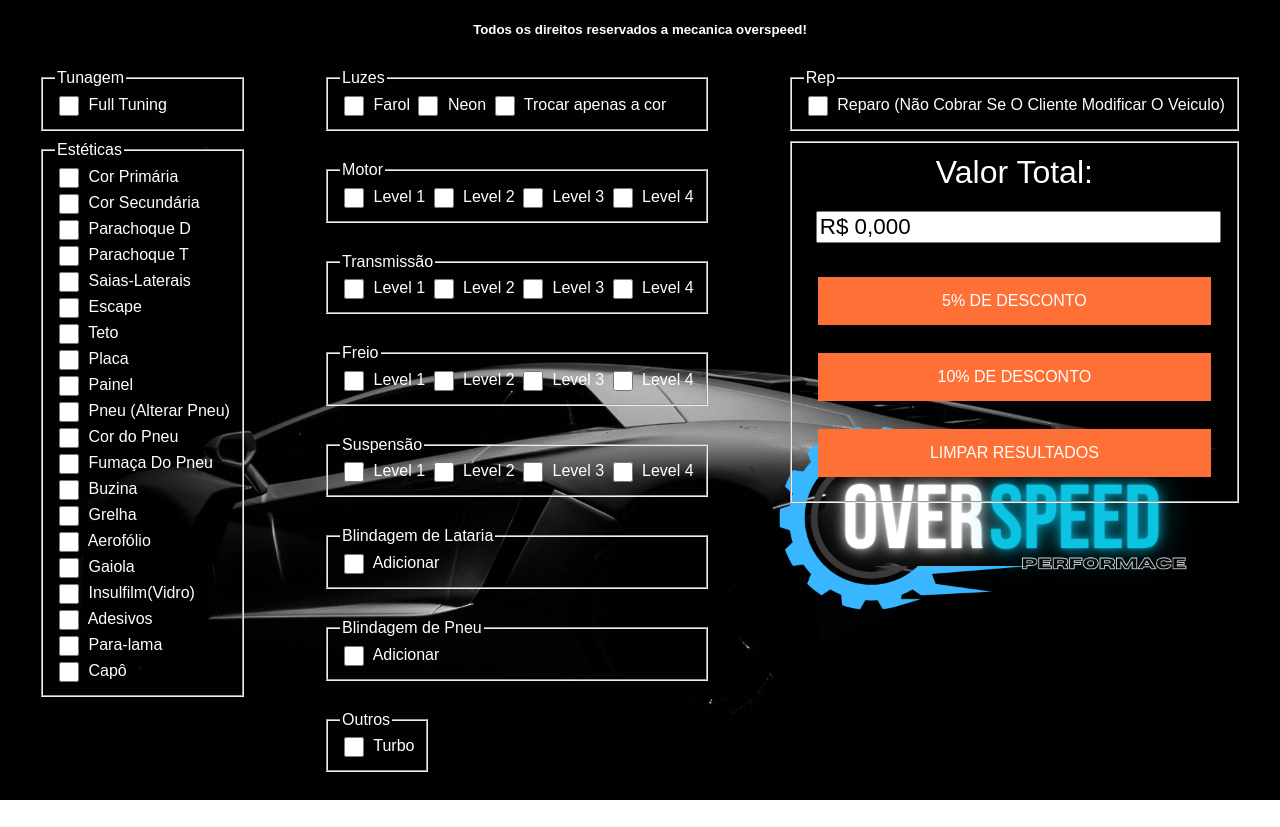
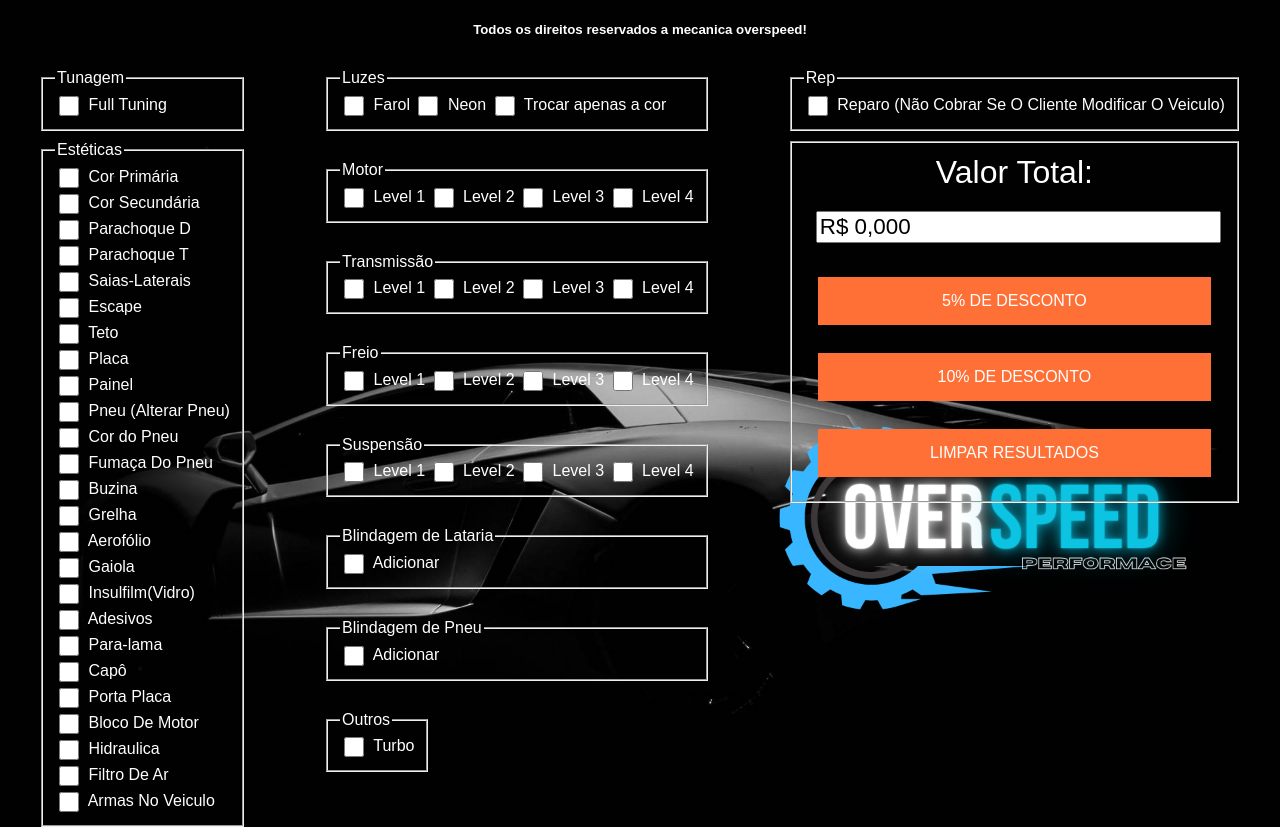
Before and after one commit to R0drig0Queir0z/CalculadoraDePrecosOverspeed, a plain HTML site: page index.html in a window 1280 px wide. Before the commit the page ends 800 px from the top, so only its background shows below. Drawn offline with Linux system fonts and the light colour scheme.

Commit message:
Update index.html
Adição de alguns campos
Correção de valores

```diff
--- a/index.html
+++ b/index.html
@@ -26,10 +26,10 @@
                 <fieldset>
                     <legend>Estéticas</legend>
                     <div>
-                        <input type="checkbox" name="valor3" id="c" value="45.000" onclick="calcularValor()"><label
+                        <input type="checkbox" name="valor3" id="c" value="40.000" onclick="calcularValor()"><label
                             for="c">
                             Cor Primária</label><br>
-                        <input type="checkbox" name="valor3" id="rod" value="20.000" onclick="calcularValor()"><label
+                        <input type="checkbox" name="valor3" id="rod" value="30.000" onclick="calcularValor()"><label
                             for="rod">
                             Cor Secundária</label><br>
                         <input type="checkbox" name="valor3" id="f" value="20.000" onclick="calcularValor()"><label
@@ -38,7 +38,7 @@
                         <input type="checkbox" name="valor3" id="buz" value="20.000" onclick="calcularValor()"><label
                             for="buz">
                             Parachoque T</label> <br>
-                        <input type="checkbox" name="valor3" id="cap" value="20.000" onclick="calcularValor()"><label
+                        <input type="checkbox" name="valor3" id="cap" value="15.000" onclick="calcularValor()"><label
                             for="cap">
                             Saias-Laterais</label><br>
                         <input type="checkbox" name="valor3" id="esca" value="15.000" onclick="calcularValor()"><label
@@ -47,7 +47,7 @@
                         <input type="checkbox" name="valor3" id="tet" value="15.000" onclick="calcularValor()"><label
                             for="tet">
                             Teto</label><br>
-                        <input type="checkbox" name="valor3" id="pla" value="15.000" onclick="calcularValor()"><label
+                        <input type="checkbox" name="valor3" id="pla" value="10.000" onclick="calcularValor()"><label
                             for="pla">
                             Placa</label><br>
                         <input type="checkbox" name="valor3" id="pai" value="5.000" onclick="calcularValor()"><label
@@ -63,10 +63,10 @@
                         <input type="checkbox" name="valor3" id="a" value="20.000" onclick="calcularValor()"><label
                             for="a">
                             Cor do Pneu</label><br>
-                        <input type="checkbox" name="valor3" id="fum" value="20.000" onclick="calcularValor()"><label
+                        <input type="checkbox" name="valor3" id="fum" value="10.000" onclick="calcularValor()"><label
                             for="fum">
                             Fumaça Do Pneu</label><br>
-                        <input type="checkbox" name="valor3" id="f2" value="6.000" onclick="calcularValor()"><label
+                        <input type="checkbox" name="valor3" id="f2" value="10.000" onclick="calcularValor()"><label
                             for="f2">
                             Buzina</label><br>
                         <input type="checkbox" name="valor3" id="b" value="8.000" onclick="calcularValor()"><label
@@ -81,7 +81,7 @@
                         <input type="checkbox" name="valor3" id="e" value="15.000" onclick="calcularValor()"><label
                             for="e">
                             Insulfilm(Vidro)</label><br>
-                        <input type="checkbox" name="valor3" id="g" value="25.000" onclick="calcularValor()"><label
+                        <input type="checkbox" name="valor3" id="g" value="15.000" onclick="calcularValor()"><label
                             for="g">
                             Adesivos</label><br>
                         <input type="checkbox" name="valor3" id="h" value="15.000" onclick="calcularValor()"><label
@@ -90,7 +90,22 @@
                         <input type="checkbox" name="valor3" id="i" value="15.000" onclick="calcularValor()"><label
                             for="i">
                             Capô</label><br>
-                    </div>
+                        <input type="checkbox" name="valor3" id="i" value="10.000" onclick="calcularValor()"><label
+                            for="i">
+                            Porta Placa</label><br>
+                        <input type="checkbox" name="valor3" id="i" value="20.000" onclick="calcularValor()"><label
+                            for="i">
+                            Bloco De Motor</label><br>
+                        <input type="checkbox" name="valor3" id="i" value="20.000" onclick="calcularValor()"><label
+                            for="i">
+                            Hidraulica</label><br>
+                        <input type="checkbox" name="valor3" id="i" value="20.000" onclick="calcularValor()"><label
+                            for="i">
+                            Filtro De Ar</label><br>
+                        <input type="checkbox" name="valor3" id="i" value="500.000" onclick="calcularValor()"><label
+                            for="i">
+                            Armas No Veiculo</label><br>
+                        </div>
                 </fieldset>
             </form>
         </div>
```
